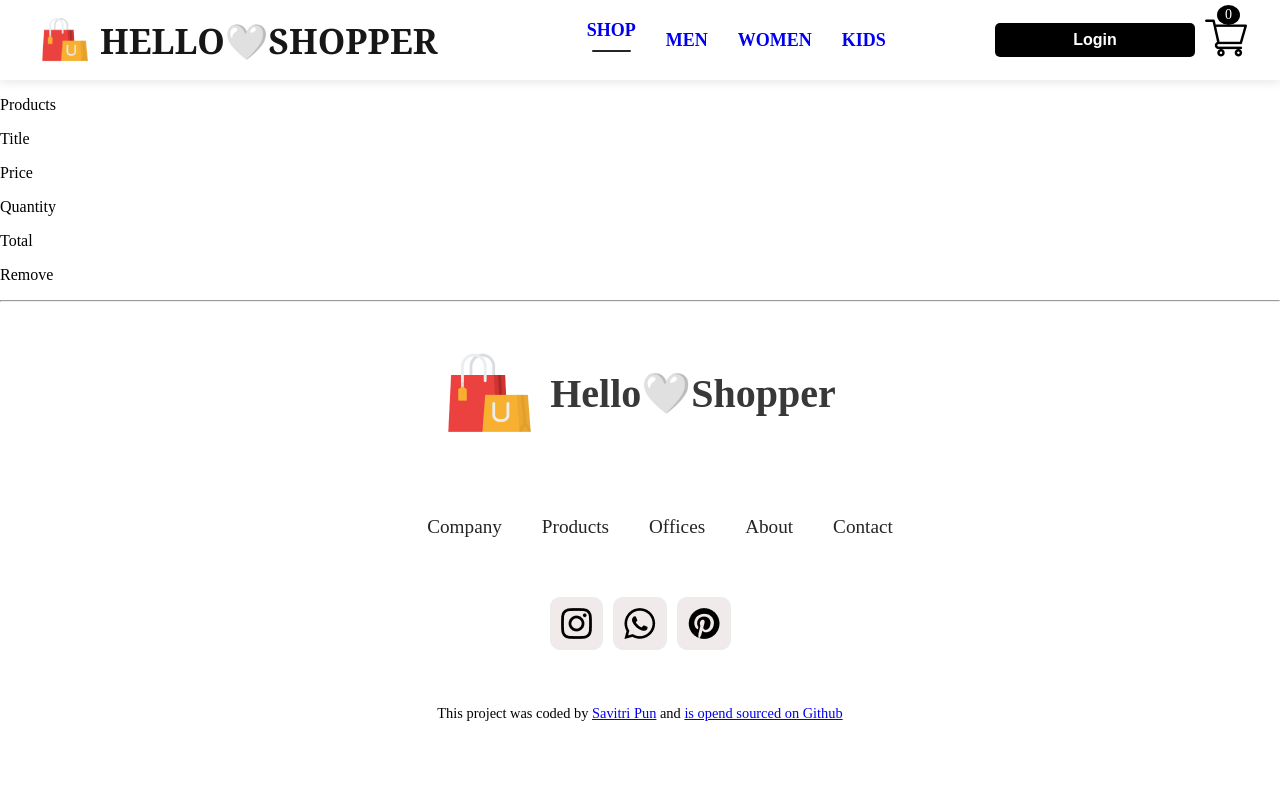
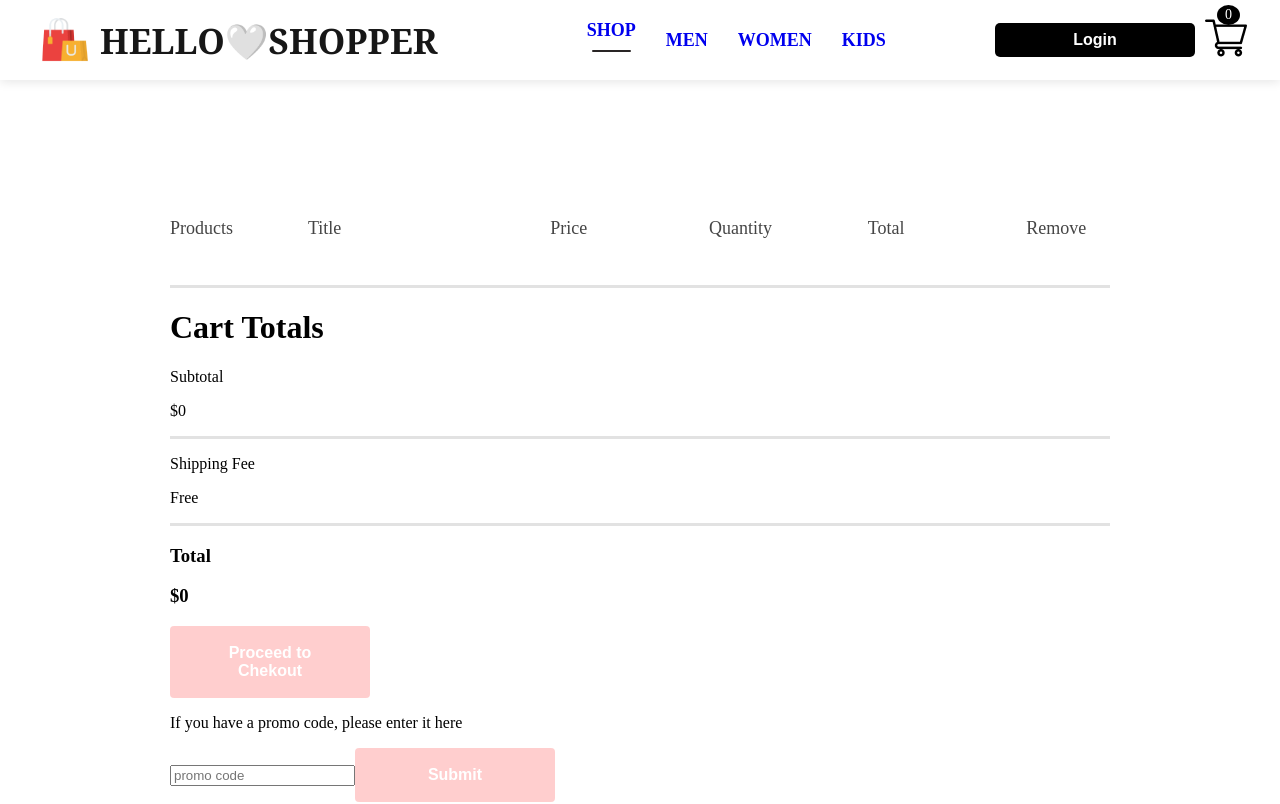
Before and after one commit to punSavitri/react-ecommerce-app, a React (Create React App) app: page /cart in a window 1280 px wide. Shown: the top 804 px of the page. Built offline with nearby package versions, Linux system fonts and the light colour scheme.

Commit message:
added style to CartItems component

```diff
--- a/src/components/cartitems/CartItems.css
+++ b/src/components/cartitems/CartItems.css
@@ -0,0 +1,37 @@
+.cartitems {
+  margin: 100px 170px;
+}
+.cartitems-format-main {
+  display: grid;
+  grid-template-columns: 0.5fr 2fr 1fr 1fr 1fr 1fr;
+  align-items: center;
+  gap: 75px;
+  padding: 20px 0px;
+  color: #454545;
+  font-size: 18px;
+  font-weight: 500;
+}
+.cartitems hr {
+  height: 3px;
+  background: #e2e2e2;
+  border: 0;
+}
+.cartitems-format {
+  font-size: 17px;
+  font-weight: 500;
+}
+.cartitems-product-icon {
+  height: 62px;
+}
+.cartitems-quantity {
+  width: 64px;
+  height: 50px;
+  border: 2px solid #ebebeb;
+  background: #fff;
+  color: black;
+}
+.cartitems-remove-icon {
+  width: 15px;
+  margin: 0px 40px;
+  cursor: pointer;
+}
--- a/src/components/cartitems/CartItems.jsx
+++ b/src/components/cartitems/CartItems.jsx
@@ -22,15 +22,16 @@
         if (cartItems[e.id] > 0) {
           return (
             <div>
-              <div className="cartitems-format">
+              <div className="cartitems-format cartitems-format-main">
                 <img src={e.image} alt="" className="cartitems-product-icon" />
                 <p>{e.name}</p>
                 <p>${e.new_price}</p>
                 <button className="cartitems-quantity">
                   {cartItems[e.id]}
                 </button>
-                <p>{e.new_price * cartItems[e.id]}</p>
+                <p>${e.new_price * cartItems[e.id]}</p>
                 <img
+                className="cartitems-remove-icon"
                   src={remove_icon}
                   alt=""
                   onClick={() => {
@@ -38,10 +39,41 @@
                   }}
                 />
               </div>
+              <hr />
             </div>
           );
         }
+        return null;
       })}
+      <div className="cartitems-down">
+        <div className="cartitems-total">
+          <h1>Cart Totals</h1>
+          <div>
+            <div className="cartitems-total-item">
+              <p>Subtotal</p>
+              <p>${0}</p>
+            </div>
+            <hr />
+            <div className="cartitem-total-item">
+              <p>Shipping Fee</p>
+              <p>Free</p>
+            </div>
+            <hr />
+            <div className="cartitem-total-item">
+              <h3>Total</h3>
+              <h3>${0}</h3>
+            </div>
+          </div>
+          <button>Proceed to Chekout</button>
+        </div>
+        <div className="cartitems-promocode">
+          <p>If you have a promo code, please enter it here</p>
+          <div className="cartitems-promobox">
+            <input type="text" placeholder="promo code" />
+            <button>Submit</button>
+          </div>
+        </div>
+      </div>
     </div>
   );
 };
```
